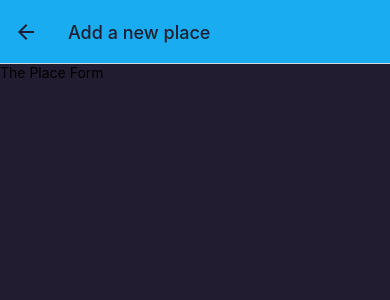
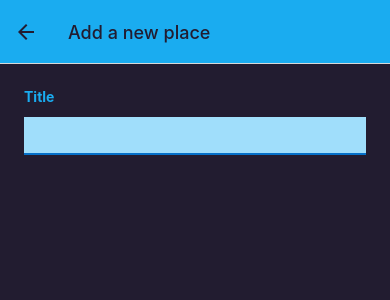
Before and after one commit to Juciano-Farias/React-Native-Favortie-Places, a React Native app: screen /AddPlace in a window 390 px wide. Shown: the top 300 px of the page. Built offline with nearby package versions, Linux system fonts and the light colour scheme.

Commit message:
feat: basic form components

```diff
--- a/components/Places/PlaceForm.js
+++ b/components/Places/PlaceForm.js
@@ -1,14 +1,48 @@
-import React from 'react'
-import { Text, View } from 'react-native'
+import React, { useState } from "react";
+import { ScrollView, Text, TextInput, View, StyleSheet } from "react-native";
+
+import { Colors } from "../../constants/colors";
 
 const PlaceForm = () => {
+  const [enteredTitle, setEnteredTitle] = useState("");
+
+  function changeTitleHandler(enteredTitle) {
+    setEnteredTitle(enteredTitle);
+  }
+
   return (
-    <View>
-        <Text>
-            The Place Form
-        </Text>
-    </View>
-  )
-}
+    <ScrollView style={styles.form}>
+      <View>
+        <Text style={styles.label}>Title</Text>
+        <TextInput
+          style={styles.input}
+          onChange={changeTitleHandler}
+          value={enteredTitle}
+        />
+      </View>
+    </ScrollView>
+  );
+};
 
-export default PlaceForm
+export default PlaceForm;
+
+const styles = StyleSheet.create({
+  form: {
+    flex: 1,
+    padding: 24,
+  },
+  label: {
+    fontWeight: "bold",
+    marginBottom: 4,
+    color: Colors.primary500,
+  },
+  input: {
+    marginVertical: 8,
+    paddingHorizontal: 4,
+    paddingVertical: 8,
+    fontSize: 16,
+    borderBottomColor: Colors.primary700,
+    borderBottomWidth: 2,
+    backgroundColor: Colors.primary100,
+  },
+});
```
Also changed, not shown: components/Places/ImagePicker.js (added).
